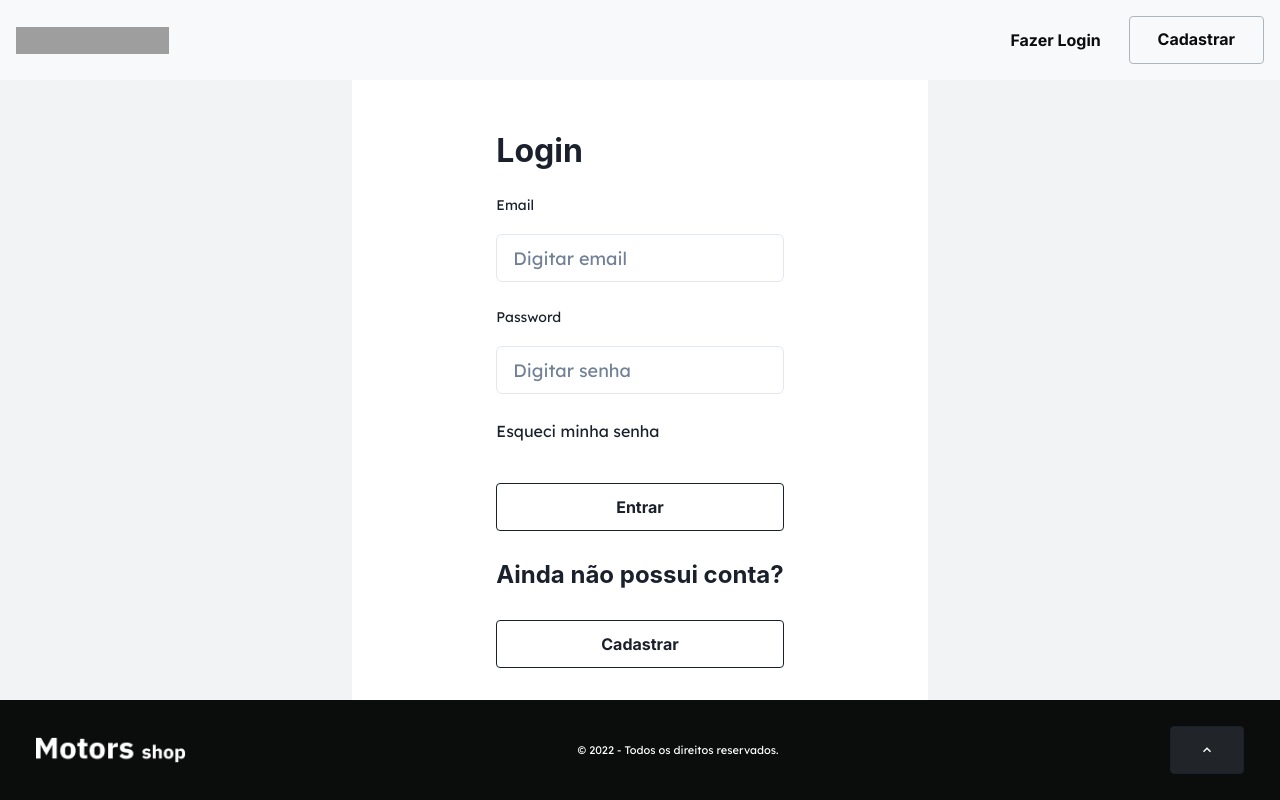
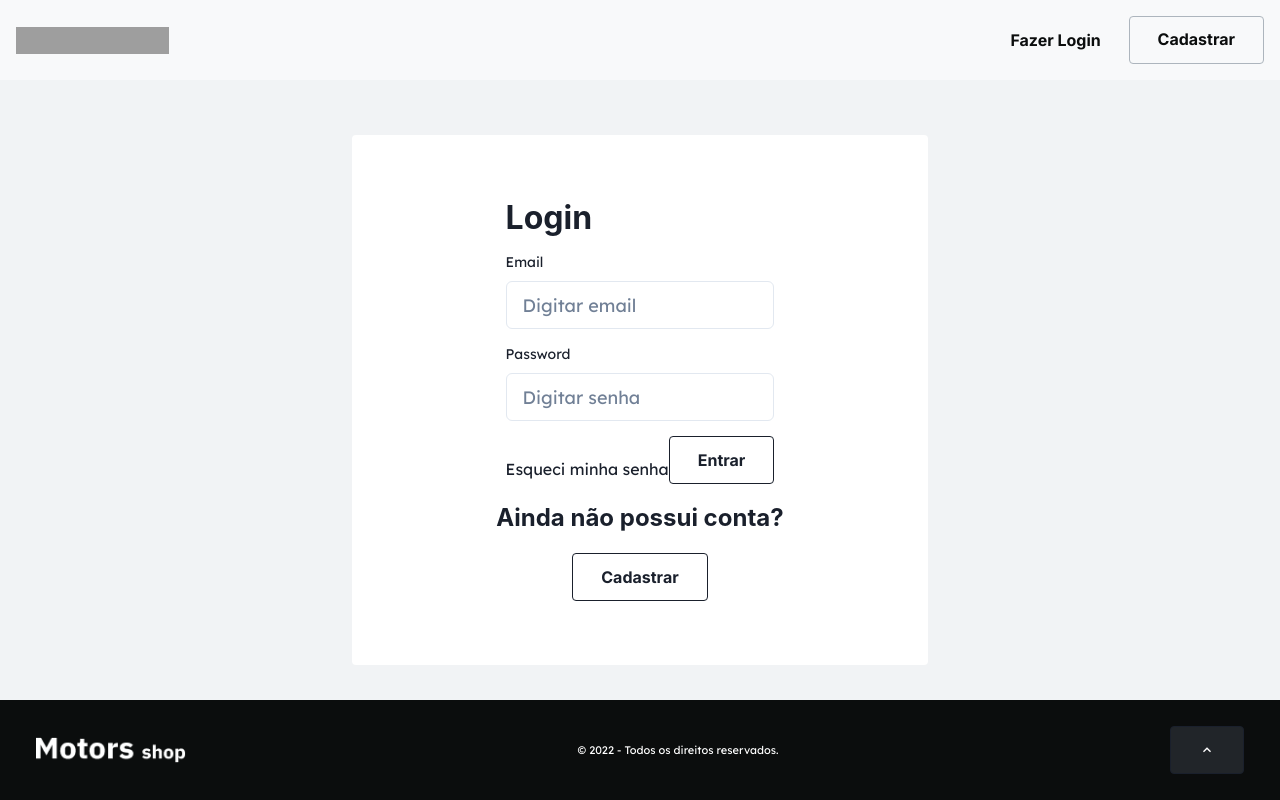
Before and after one commit to grupo-4-t14-alex/motor-shop-front, a React (Vite) app: page /login in a window 1280 px wide. Built offline with nearby package versions, Linux system fonts and the light colour scheme; grey boxes are pictures that could not be loaded.

Commit message:
fix: login error

```diff
--- a/src/contexts/AuthProvider.tsx
+++ b/src/contexts/AuthProvider.tsx
@@ -33,6 +33,7 @@ export const AuthProvider = ({ children }: AuthProviderProps) => {
     }, [])
 
     const signIn = async (data: LoginData) => {
+        console.log("signin")
         try {
             const response = await api.post("/login", data)
 
--- a/src/pages/Login/index.tsx
+++ b/src/pages/Login/index.tsx
@@ -1,4 +1,4 @@
-import { Box, Button, FormControl, FormLabel, Heading, Input, Link } from "@chakra-ui/react"
+import { Box, Button, FormControl, FormErrorMessage, FormLabel, Heading, Input, Link } from "@chakra-ui/react"
 import { NavBarComponent } from "../../components/NavBar";
 import { Footer } from "../../components/Footer";
 import { useForm } from "react-hook-form"
@@ -13,7 +13,7 @@ export const Login = () => {
     const { signIn } = useAuth()
     const navigate = useNavigate();
 
-    const { register, handleSubmit } = useForm<LoginData>({
+    const { register, handleSubmit, formState: { errors } } = useForm<LoginData>({
         resolver: zodResolver(loginSchema)
     })
 
@@ -39,36 +39,34 @@ export const Login = () => {
             borderRadius={"4px"}
             padding={"5%"}
         >
-            <form onSubmit={handleSubmit(signIn)} >
-                <FormControl
-                    gap={"10px"}
-                    display={"flex"}
-                    flexDirection={"column"}
-                >
+            <form onSubmit={handleSubmit(signIn)}>
+                <Box>
                     <Heading
                         fontSize={"heading.3"}
                         textAlign={"left"}
                         marginBottom={"15px"}>Login</Heading>
 
-                    <FormLabel fontSize={"inputLabel"}>Email</FormLabel>
+                    <FormControl>
+                        <FormLabel fontSize={"inputLabel"} >Email</FormLabel>
                         <Input {...register("email")}
-                        isRequired type="email" id="email" placeholder="Digitar email" marginBottom={"15px"} />
+                             type="email" id="email" placeholder="Digitar email" marginBottom={"15px"} />
+                        <FormErrorMessage fontSize={"lg"}>{errors.email?.message}</FormErrorMessage>
+                    </FormControl>
 
-
+                    <FormControl >
                         <FormLabel>Password</FormLabel>
                         <Input {...register("password")}
-                        isRequired type="password" id="password" placeholder="Digitar senha" marginBottom={"15px"}  />
-
+                             type="password" id="password" placeholder="Digitar senha" marginBottom={"15px"}  />
+                        <FormErrorMessage fontSize={"lg"}>{errors.password?.message}</FormErrorMessage>
+                    </FormControl>
 
                     <Link marginBottom={"30px"}>Esqueci minha senha</Link>
-
                     <Button type="submit" onClick={() => console.log("cheguei")} marginBottom={"20px"}>Entrar</Button>
-
+                </Box>
+            </form>
             <Heading fontSize={"heading.5"} marginBottom={"20px"}>Ainda não possui conta?</Heading>
 
             <Button onClick={() => navigate("/register")}>Cadastrar</Button>
-                </FormControl>
-            </form>
         </Box>
         <Footer/>
     </Box>
```
Lines whose indentation alone changed are shown as unchanged.
